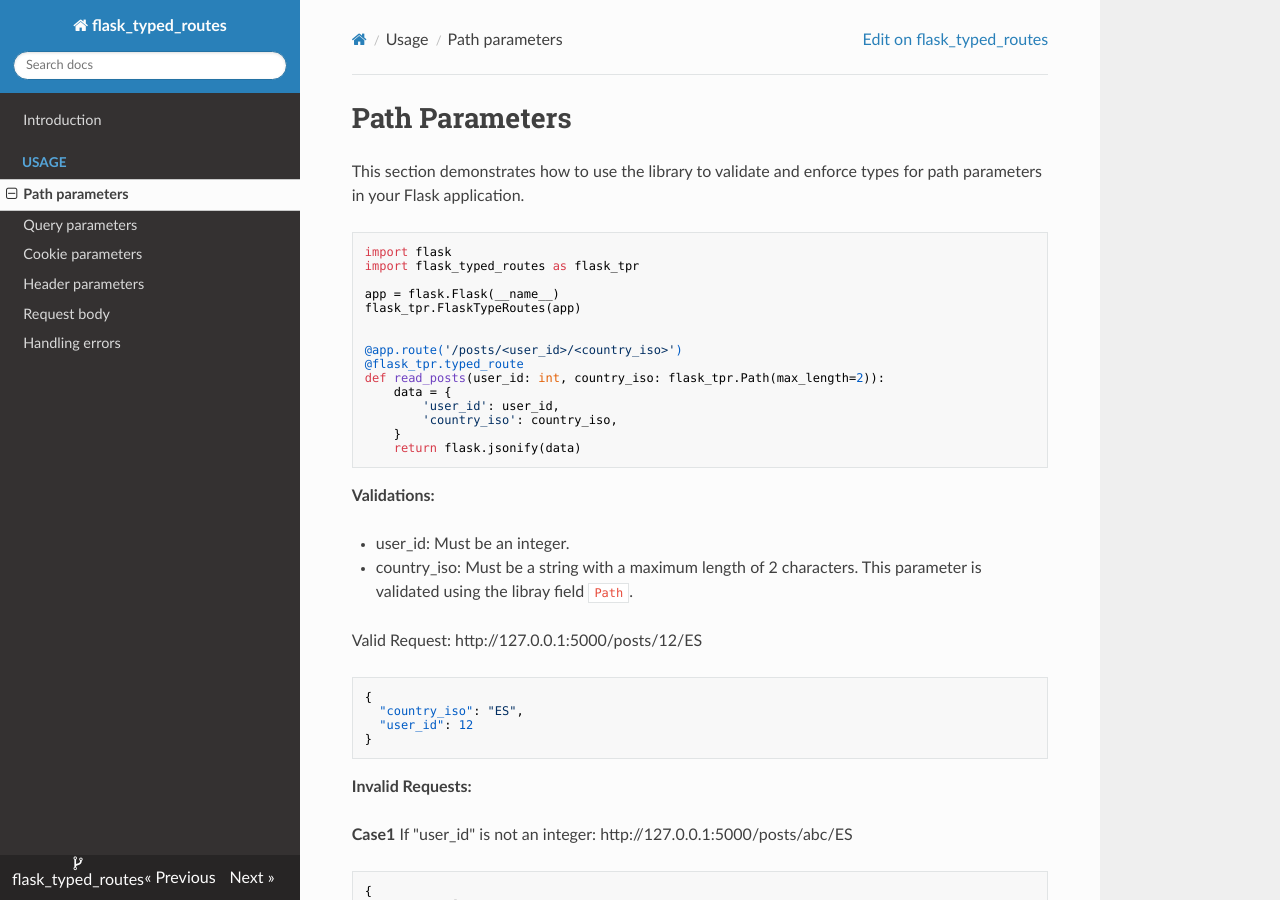
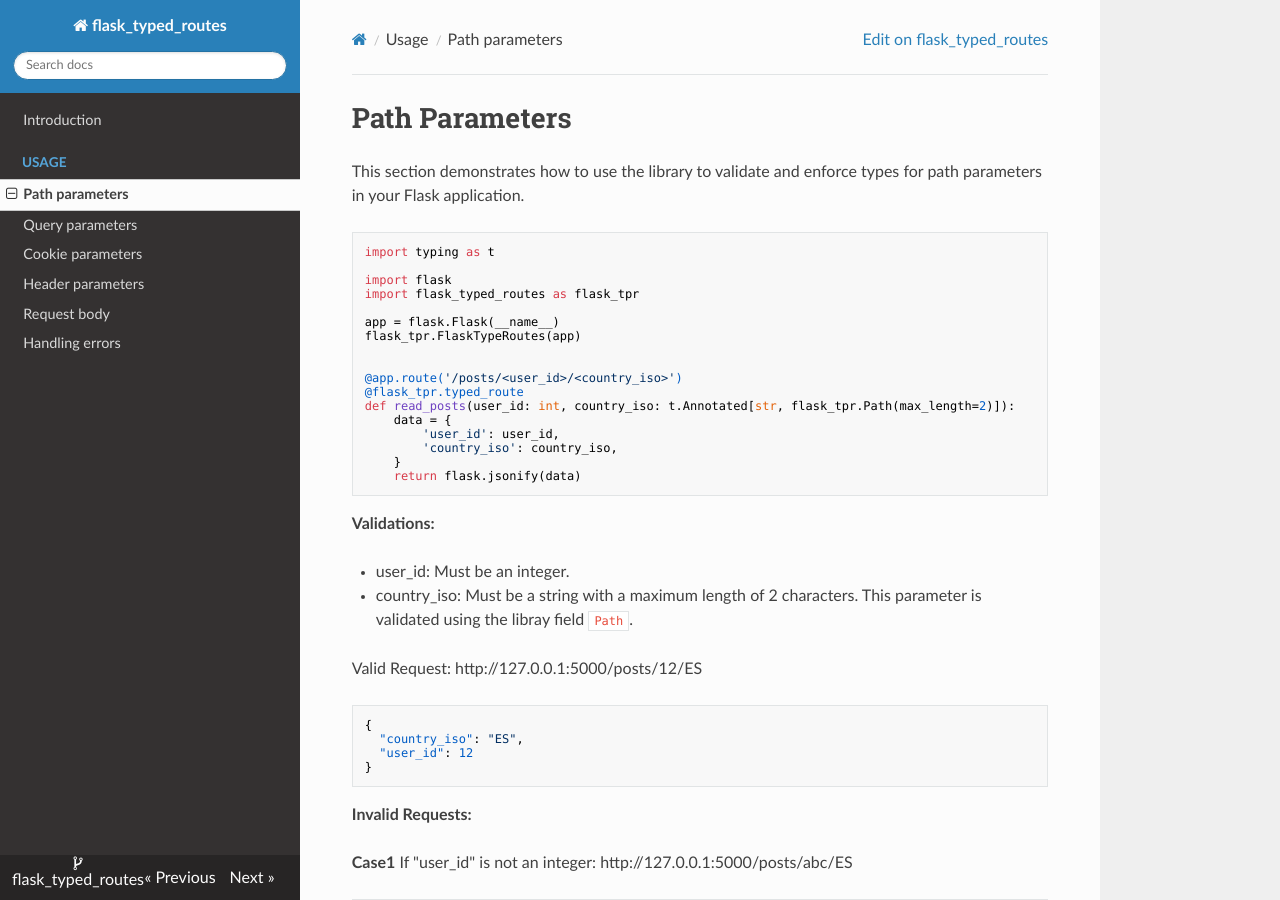
Before and after one commit to rmoralespp/flask_typed_routes, an MkDocs documentation site: the page built from docs/path.md, in a window 1280 px wide and 900 px high. Built offline with MkDocs 1.6.1, drawn with Linux system fonts in a browser that asks for light colours; nearby versions of some CDN libraries; part of the change alters nothing that is shown.

Commit message:
Added Query parameters documentation

````diff
--- a/docs/path.md
+++ b/docs/path.md
@@ -4,6 +4,8 @@ This section demonstrates how to use the library to validate and enforce types f
 Flask application.
 
 ```python
+import typing as t
+
 import flask
 import flask_typed_routes as flask_tpr
 
@@ -13,7 +15,7 @@ flask_tpr.FlaskTypeRoutes(app)
 
 @app.route('/posts/<user_id>/<country_iso>')
 @flask_tpr.typed_route
-def read_posts(user_id: int, country_iso: flask_tpr.Path(max_length=2)):
+def read_posts(user_id: int, country_iso: t.Annotated[str, flask_tpr.Path(max_length=2)]):
     data = {
         'user_id': user_id,
         'country_iso': country_iso,
--- a/docs/query.md
+++ b/docs/query.md
@@ -0,0 +1,87 @@
+# Query parameters
+
+Parameters not included in the "path" are automatically treated as "query" parameters.
+
+```python
+import typing as t
+
+import flask
+
+import flask_typed_routes as flask_tpr
+
+app = flask.Flask(__name__)
+flask_tpr.FlaskTypeRoutes(app)
+
+
+@app.route('/posts/')
+@flask_tpr.typed_route
+def read_posts(needy: str, skip: int = 0, limit: t.Annotated[int, flask_tpr.Query(alias="max", le=100)] = 100):
+    data = {
+        'needy': needy,
+        'skip': skip,
+        'limit': limit,
+    }
+    return flask.jsonify(data)
+```
+
+Explanation:
+
+- `needy`: Query parameter that must be included in the request and must be a string.
+- `skip`: Query parameter that is optional and must be an integer. If not included, it defaults to 0.
+- `limit`: Query parameter that is optional and must be a string. If not included, it defaults to 100. The parameter is
+  validated using the library field `Query` with a maximum value of 100. The parameter is also aliased as `max`.
+
+Note: The alias is used to demonstrate how the library can support Pydantic's Field class.
+
+Valid Request: http://127.0.0.1:5000/posts/?needy=passed&max=20
+
+```json
+{
+  "limit": 20,
+  "needy": "passed",
+  "skip": 0
+}
+```
+
+**Invalid Requests:**
+
+**Case1** If "needy" is not included in the request: http://127.0.0.1:5000/posts/
+
+```json
+{
+  "errors": [
+    {
+      "input": {},
+      "loc": [
+        "query",
+        "needy"
+      ],
+      "msg": "Field required",
+      "type": "missing",
+      "url": "https://errors.pydantic.dev/2.9/v/missing"
+    }
+  ]
+}
+```
+
+**Case2** If "limit" (alias: "max") is greater than 100: http://127.0.0.1:5000/posts/?needy=passed&max=1000
+
+```json
+{
+  "errors": [
+    {
+      "ctx": {
+        "le": 100
+      },
+      "input": "1000",
+      "loc": [
+        "query",
+        "max"
+      ],
+      "msg": "Input should be less than or equal to 100",
+      "type": "less_than_equal",
+      "url": "https://errors.pydantic.dev/2.9/v/less_than_equal"
+    }
+  ]
+}
+```
````
